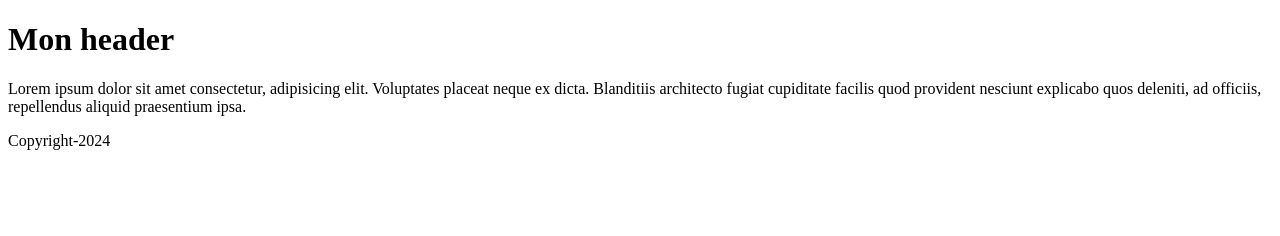
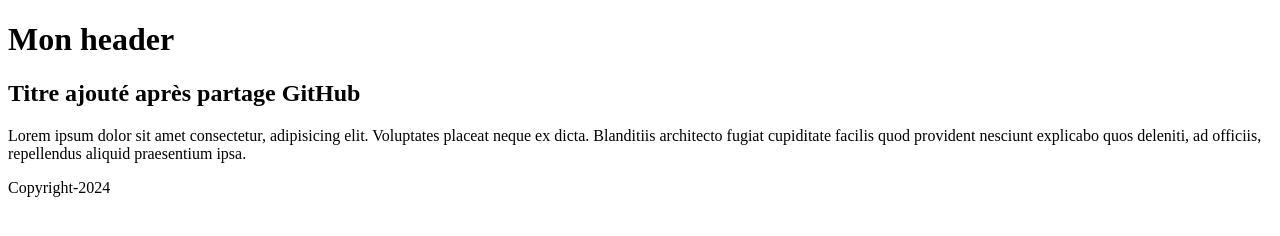
Before and after one commit to Hajar-O/Sophie, a plain HTML site: page index.html in a window 1280 px wide. Drawn offline with Linux system fonts and the light colour scheme.

Commit message:
Ajout titre h2

```diff
--- a/index.html
+++ b/index.html
@@ -10,6 +10,7 @@
         <h1>Mon header</h1>
     </header>
     <main>
+        <h2>Titre ajouté après partage GitHub</h2>
         <p>Lorem ipsum dolor sit amet consectetur, adipisicing elit. Voluptates placeat neque ex dicta. Blanditiis architecto fugiat cupiditate facilis quod provident nesciunt explicabo quos deleniti, ad officiis, repellendus aliquid praesentium ipsa.</p>
     </main>
 
```
